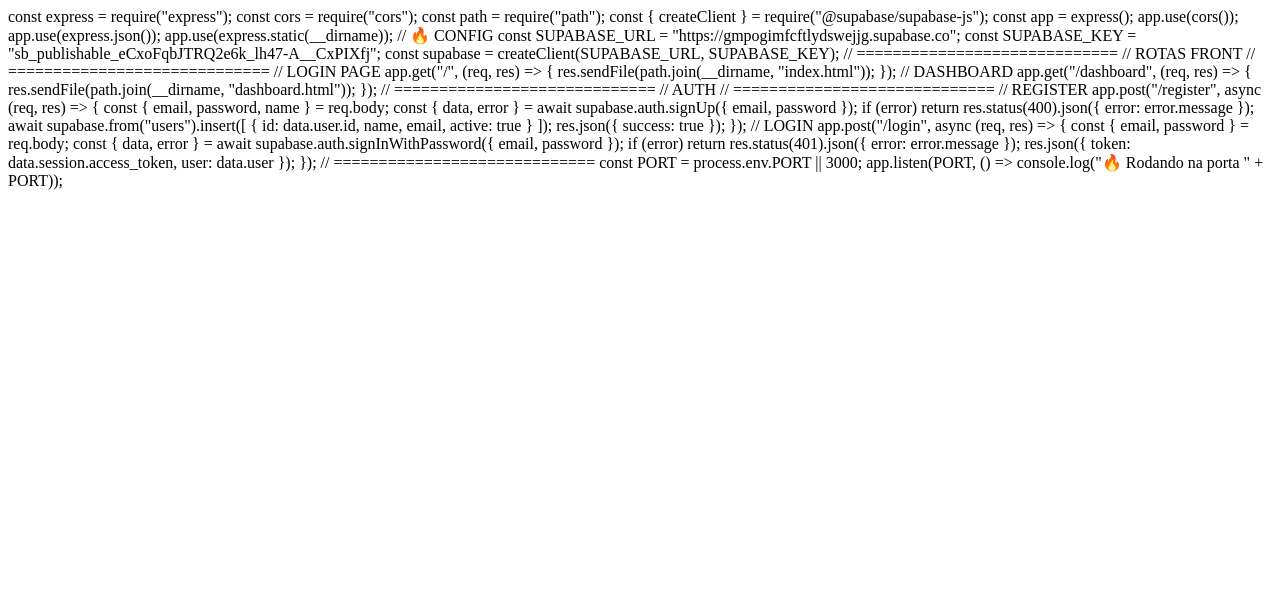
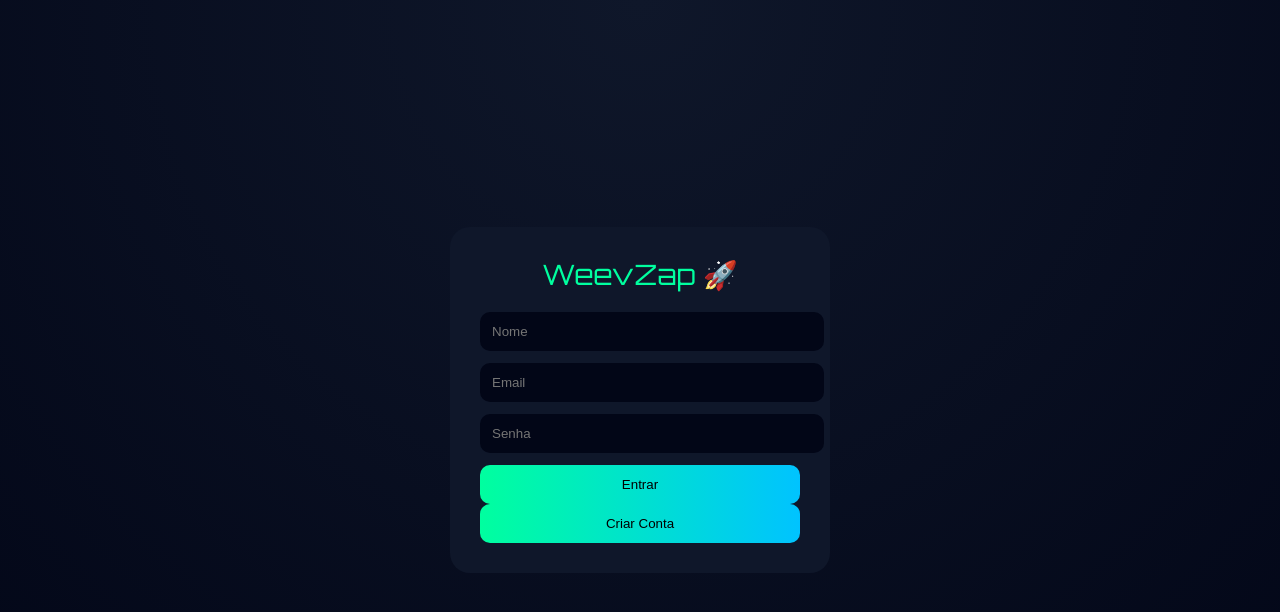
Before and after one commit to Wignor/weevzap-saas, a website: page index.html in a window 1280 px wide. Drawn offline with Linux system fonts and the light colour scheme.

Commit message:
Update index.html

```diff
--- a/index.html
+++ b/index.html
@@ -1,78 +1,117 @@
-const express = require("express");
-const cors = require("cors");
-const path = require("path");
-const { createClient } = require("@supabase/supabase-js");
+<!DOCTYPE html>
+<html lang="pt-br">
+<head>
+<meta charset="UTF-8">
+<title>WeevZap Login</title>
 
-const app = express();
-app.use(cors());
-app.use(express.json());
-app.use(express.static(__dirname));
+<link href="https://fonts.googleapis.com/css2?family=Orbitron&family=Inter&display=swap" rel="stylesheet">
 
-// 🔥 CONFIG
-const SUPABASE_URL = "https://gmpogimfcftlydswejjg.supabase.co";
-const SUPABASE_KEY = "sb_publishable_eCxoFqbJTRQ2e6k_lh47-A__CxPIXfj";
+<style>
+body {
+  margin:0;
+  height:100vh;
+  display:flex;
+  align-items:center;
+  justify-content:center;
+  background: radial-gradient(circle at top, #0f172a, #020617);
+  font-family:Inter;
+  color:white;
+}
 
-const supabase = createClient(SUPABASE_URL, SUPABASE_KEY);
+.card {
+  background:#0f172a;
+  padding:30px;
+  border-radius:20px;
+  width:320px;
+}
 
-// =============================
-// ROTAS FRONT
-// =============================
+.logo {
+  font-family:Orbitron;
+  text-align:center;
+  font-size:28px;
+  color:#00ff9f;
+  margin-bottom:20px;
+}
 
-// LOGIN PAGE
-app.get("/", (req, res) => {
-  res.sendFile(path.join(__dirname, "index.html"));
-});
+input {
+  width:100%;
+  padding:12px;
+  margin-bottom:12px;
+  border-radius:10px;
+  border:none;
+  background:#020617;
+  color:white;
+}
 
-// DASHBOARD
-app.get("/dashboard", (req, res) => {
-  res.sendFile(path.join(__dirname, "dashboard.html"));
-});
+button {
+  width:100%;
+  padding:12px;
+  border:none;
+  border-radius:10px;
+  background:linear-gradient(90deg,#00ff9f,#00c3ff);
+  cursor:pointer;
+}
+</style>
+</head>
 
-// =============================
-// AUTH
-// =============================
+<body>
 
-// REGISTER
-app.post("/register", async (req, res) => {
-  const { email, password, name } = req.body;
+<div class="card">
+  <div class="logo">WeevZap 🚀</div>
 
-  const { data, error } = await supabase.auth.signUp({
-    email,
-    password
+  <input id="name" placeholder="Nome">
+  <input id="email" placeholder="Email">
+  <input id="password" type="password" placeholder="Senha">
+
+  <button onclick="login()">Entrar</button>
+  <button onclick="register()">Criar Conta</button>
+
+  <div id="msg"></div>
+</div>
+
+<script>
+
+async function login() {
+  const email = document.getElementById("email").value;
+  const password = document.getElementById("password").value;
+
+  const res = await fetch("/login", {
+    method:"POST",
+    headers:{ "Content-Type":"application/json" },
+    body: JSON.stringify({ email, password })
   });
 
-  if (error) return res.status(400).json({ error: error.message });
+  const data = await res.json();
 
-  await supabase.from("users").insert([
-    {
-      id: data.user.id,
-      name,
-      email,
-      active: true
-    }
-  ]);
+  if(data.token){
+    localStorage.setItem("token", data.token);
+    window.location.href = "/dashboard";
+  } else {
+    document.getElementById("msg").innerText = data.error;
+  }
+}
 
-  res.json({ success: true });
-});
+async function register() {
+  const email = document.getElementById("email").value;
+  const password = document.getElementById("password").value;
+  const name = document.getElementById("name").value;
 
-// LOGIN
-app.post("/login", async (req, res) => {
-  const { email, password } = req.body;
-
-  const { data, error } = await supabase.auth.signInWithPassword({
-    email,
-    password
+  const res = await fetch("/register", {
+    method:"POST",
+    headers:{ "Content-Type":"application/json" },
+    body: JSON.stringify({ email, password, name })
   });
 
-  if (error) return res.status(401).json({ error: error.message });
+  const data = await res.json();
 
-  res.json({
-    token: data.session.access_token,
-    user: data.user
-  });
-});
+  if(data.success){
+    alert("Conta criada!");
+  } else {
+    document.getElementById("msg").innerText = data.error;
+  }
+}
 
-// =============================
+</script>
 
-const PORT = process.env.PORT || 3000;
-app.listen(PORT, () => console.log("🔥 Rodando na porta " + PORT));
+</body>
+</html>
```
